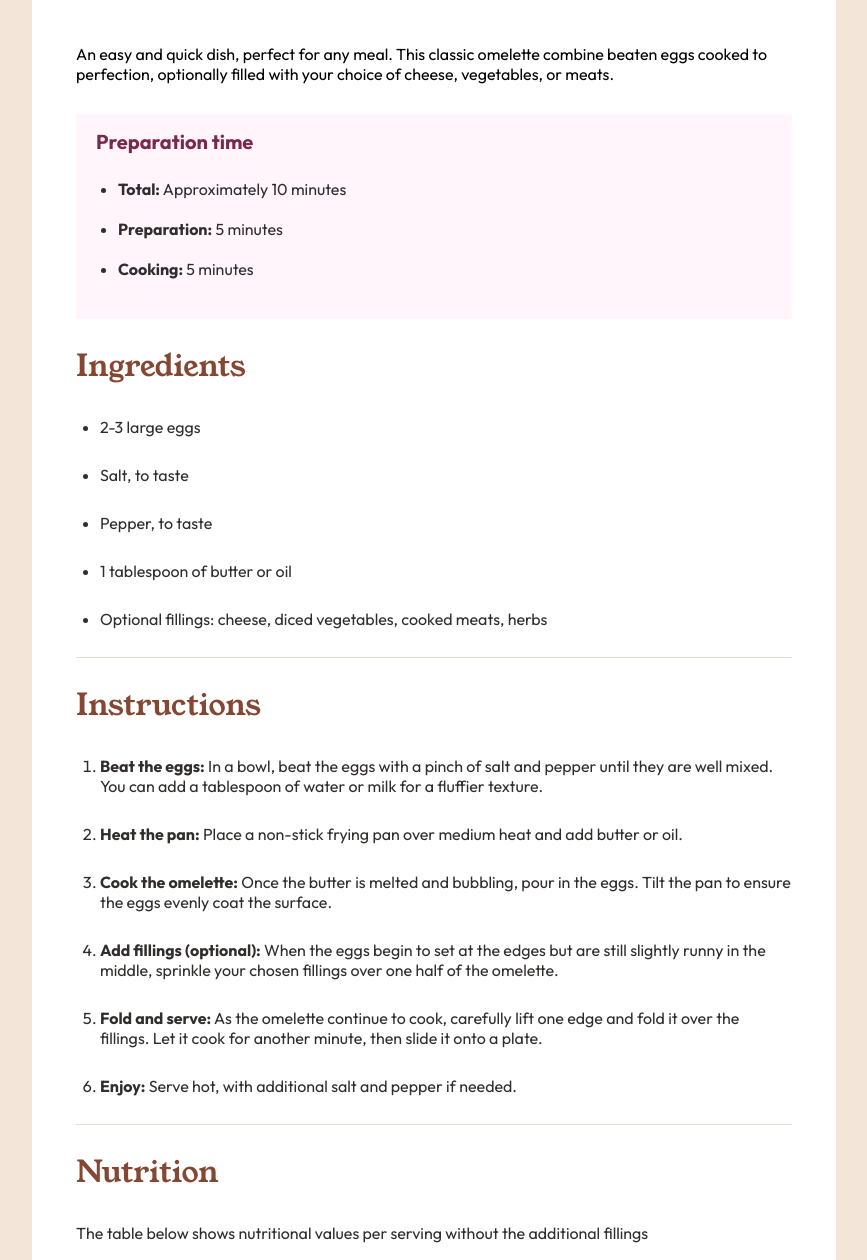
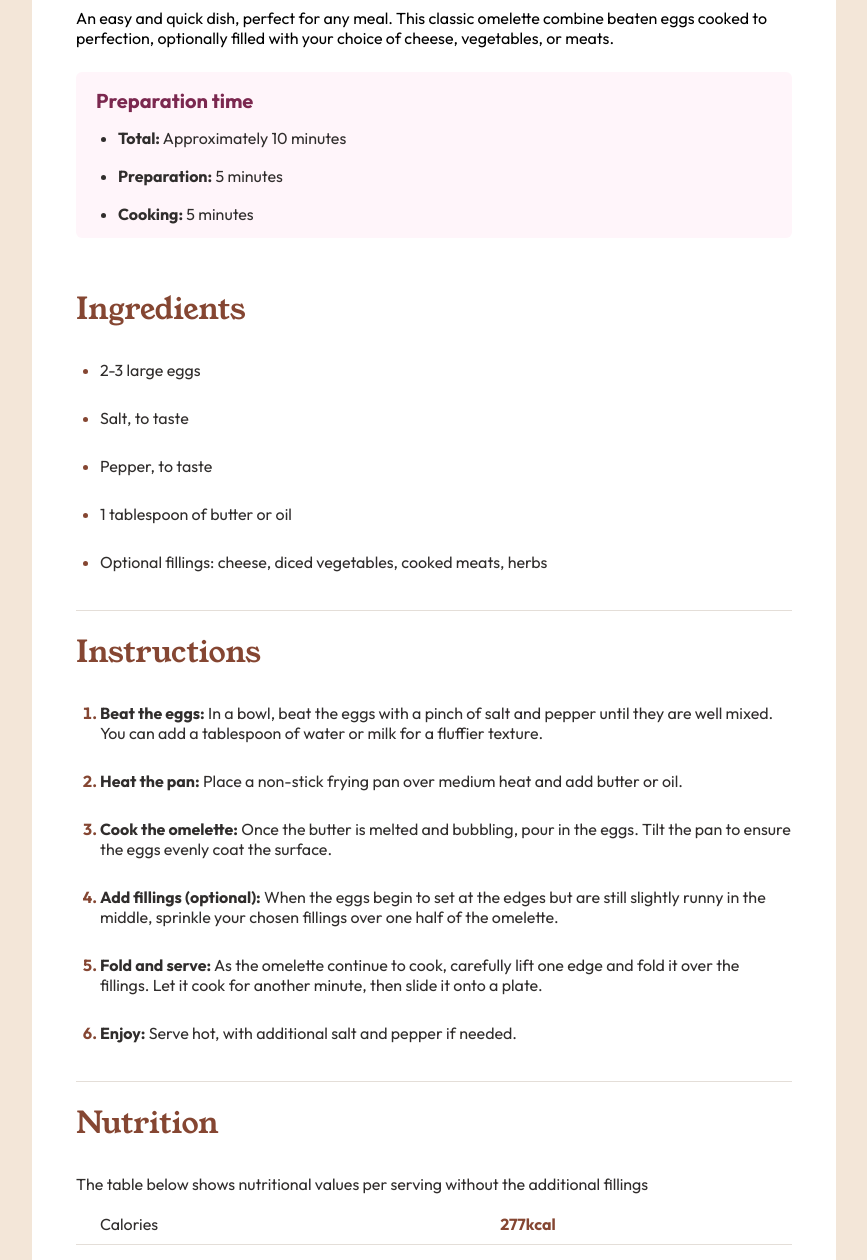
Before and after one commit to TiltusMaximus/Recipa_page, a plain HTML site: page index.html in a window 1280 px wide. Shown: the part 532-1792 px from the top of the page, without its empty margins (206-1073 px from the left). Drawn offline with Linux system fonts and the light colour scheme.

Commit message:
Cssimplementated

```diff
--- a/index.html
+++ b/index.html
@@ -59,7 +59,7 @@
             <section class="instructions">
                 <h3 class="border">Instructions</h3>
 
-                <ol class="listb">
+                <ol class="lista">
                     <li>
                         <span class="bold">Beat the eggs:</span> In a bowl, beat
                         the eggs with a pinch of salt and pepper until they are
--- a/style.css
+++ b/style.css
@@ -30,7 +30,7 @@ body {
 
 .container {
     width: 804px;
-    height: 3000px;
+    height: auto;
     margin: 60px auto;
     border-radius: 26px;
     padding: 44px 44px 20px 44px;
@@ -46,43 +46,47 @@ h1 {
     color: var(--Stone-900);
     font-size: 36px;
     font-family: "Young serif", serif;
-    padding: 30px 0 30px 0;
+    margin-top: 30px;
     font-weight: 400;
 }
 
 .intro {
-    font-family: Outfit, serif;
-    padding: 30px 0 30px 0;
+    font-family: "Outfit", serif;
+    margin-top: 24px;
 }
 
 .prepa {
-    font-family: Outfit, serif;
-    padding: 15px 0 30px 0px;
+    font-family: "Outfit", serif;
+    padding: 16px 0 6px 0px;
     background-color: var(--Rose-50);
+    margin-top: 24px;
+    border-radius: 6px;
 }
 
 h2 {
     font-size: 20px;
-    padding-left: 20px;
-    padding-bottom: 15px;
+    margin-left: 20px;
+    margin-bottom: 15px;
     color: var(--Rose-800);
 }
 
 .time {
-    padding-left: 42px;
+    margin-left: 42px;
     color: var(--Stone-900);
 }
 
 .time li {
-    padding: 10px 0 10px 0;
+    margin-top: 10px;
+    padding-bottom: 8px;
 }
 
 h3 {
-    padding: 26px 0 30px 0;
+    margin: 30px 0 30px 0;
     font-size: 30px;
     font-family: "Young serif", serif;
     color: var(--Brown-800);
     font-weight: 400;
+    padding-top: 20px;
 }
 
 .ingredients ul {
@@ -91,22 +95,22 @@ h3 {
 
 .lista li {
     padding-bottom: 28px;
-    font-family: Outfit, serif;
+    font-family: "Outfit", serif;
     color: var(--Stone-900);
+}
+
+.lista li::marker {
+    color: var(--Brown-800);
+    font-weight: bolder;
 }
 
 .border {
     border-top: thin solid var(--Stone-150);
+    margin-top: 10px;
 }
 
 .instructions ol {
     padding-left: 24px;
-}
-
-.listb li {
-    padding-bottom: 28px;
-    font-family: Outfit, serif;
-    color: var(--Stone-900);
 }
 
 .bold {
@@ -114,55 +118,45 @@ h3 {
 }
 
 .nutri {
-    font-family: Outfit, serif;
-    padding-bottom: 20px;
+    font-family: "Outfit", serif;
     color: var(--Stone-900);
 }
 
 .type {
-    font-family: Outfit, serif;
-    padding-bottom: 20px;
+    font-family: "Outfit", serif;
     padding-left: 24px;
     color: var(--Stone-900);
+    padding-top: 20px;
 }
 
 .value {
-    font-family: Outfit, serif;
-    padding-bottom: 20px;
+    font-family: "Outfit", serif;
     padding-left: 270px;
     font-weight: bold;
     color: var(--Brown-800);
+    padding-top: 20px;
 }
 
-table .lined {
-    border: 1px solid var(--Stone-150);
+table {
+    border-collapse: collapse;
+    width: 100%;
 }
 
-/*
-header {
-    display: flex;
-    flex-direction: column;
-    background-color: var(--White);
-    position: relative;
-    align-self: center;
+.lined {
+    border-bottom: thin solid var(--Stone-150);
 }
 
-h1 {
-    align-self: left;
-    display: inline-flex;
-    font-family: "Young Serif", serif;
-    font-size: 22px;
+/* tr:not(:last-child) {
+    border-bottom: thin solid var(--Stone-150);
+} relique */
+
+td {
+    padding: 10px;
 }
 
-img {
-    align-self: center;
-    width: 100%;
-    height: 250px;
-}
-
-p {
-    font-size: 16px;
-}*/
 /* mobile */
 @media screen and(max-width: 580px) {
+    .lined {
+        border-bottom: 0;
+    }
 }
```
